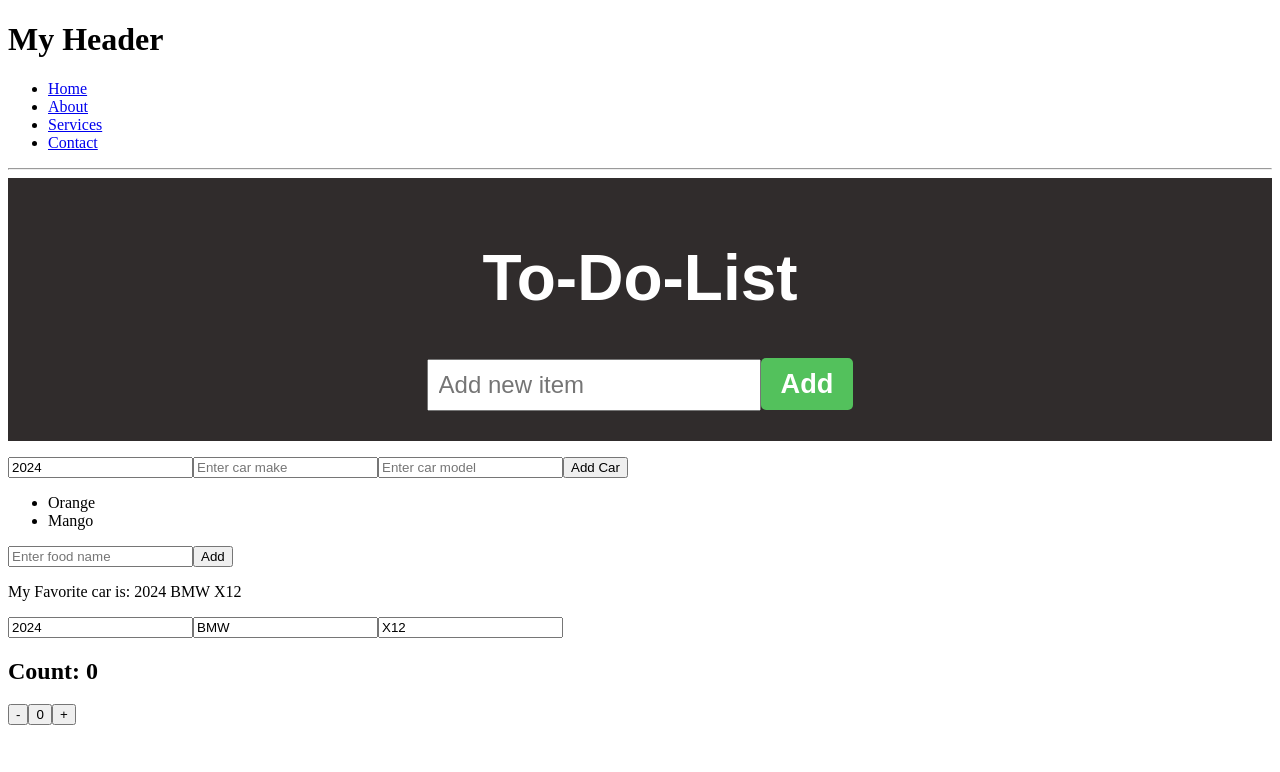
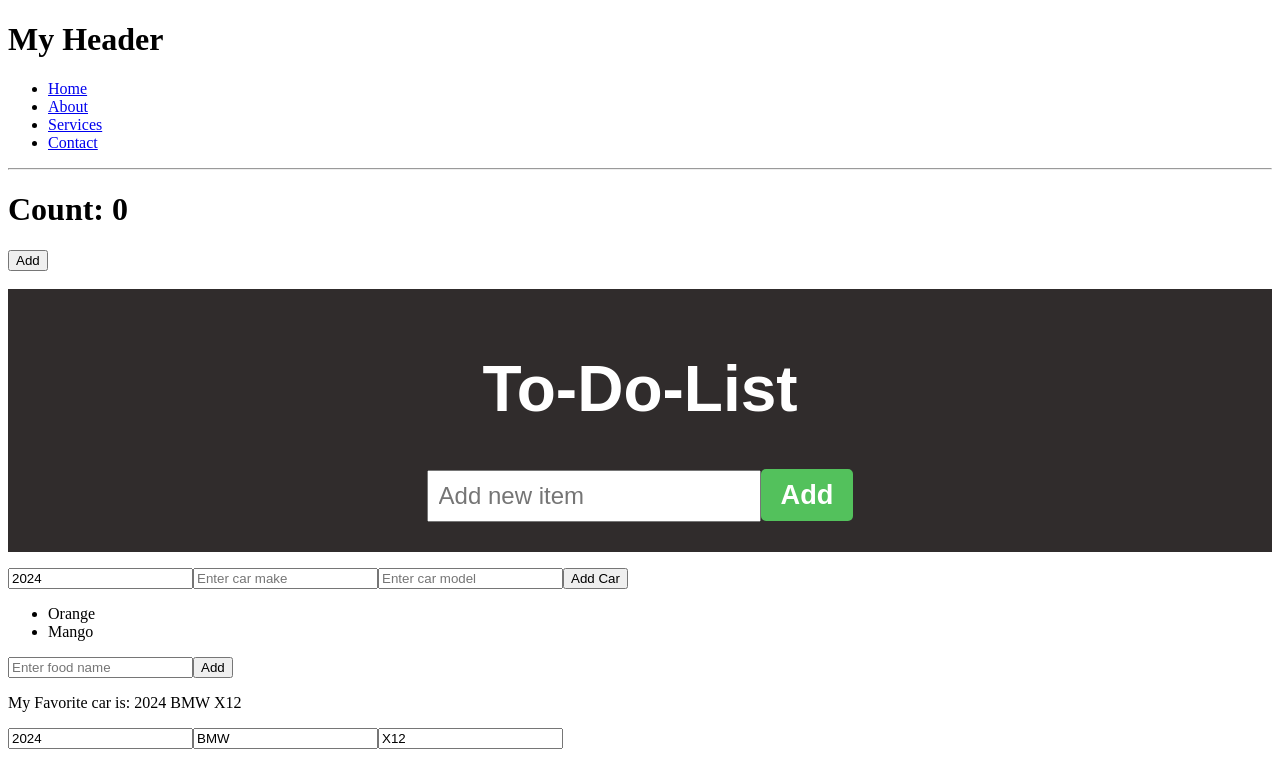
Before and after one commit to Piwoksn/React-Js-2, a React (Vite) app in the folder my-react-app/: page / in a window 1280 px wide. Shown: the top 772 px of the page. Built offline with nearby package versions, Linux system fonts and the light colour scheme.

Commit message:
updated useEffect on title bar

```diff
--- a/my-react-app/src/App.jsx
+++ b/my-react-app/src/App.jsx
@@ -17,6 +17,7 @@ import UpdaterFunction2 from "./UpdaterFunction2";
 import FoodList from "./FoodList";
 import ListCars from "./CarList";
 import ToDoList from "./ToDo";
+import UseEffect from "./useEffects";
 
 function App() {
   const fruits = [
@@ -38,6 +39,8 @@ function App() {
       {/* we use fragments to be able to show more than one components */}
 
       <Header />
+      <UseEffect />
+
       <ToDoList />
 
       <ListCars />
--- a/my-react-app/src/useEffects.jsx
+++ b/my-react-app/src/useEffects.jsx
@@ -1 +1,23 @@
 import React, { useState, useEffect } from "react";
+
+function UseEffect() {
+  const [count, setCount] = useState(0);
+
+  useEffect(() => {
+    document.title = `${count}`;
+  });
+
+  function add() {
+    setCount((c) => c + 1);
+  }
+  return (
+    <>
+      <h1>Count: {count}</h1>
+      <button onClick={add}>Add</button>
+      <br />
+      <br />
+    </>
+  );
+}
+
+export default UseEffect;
```
